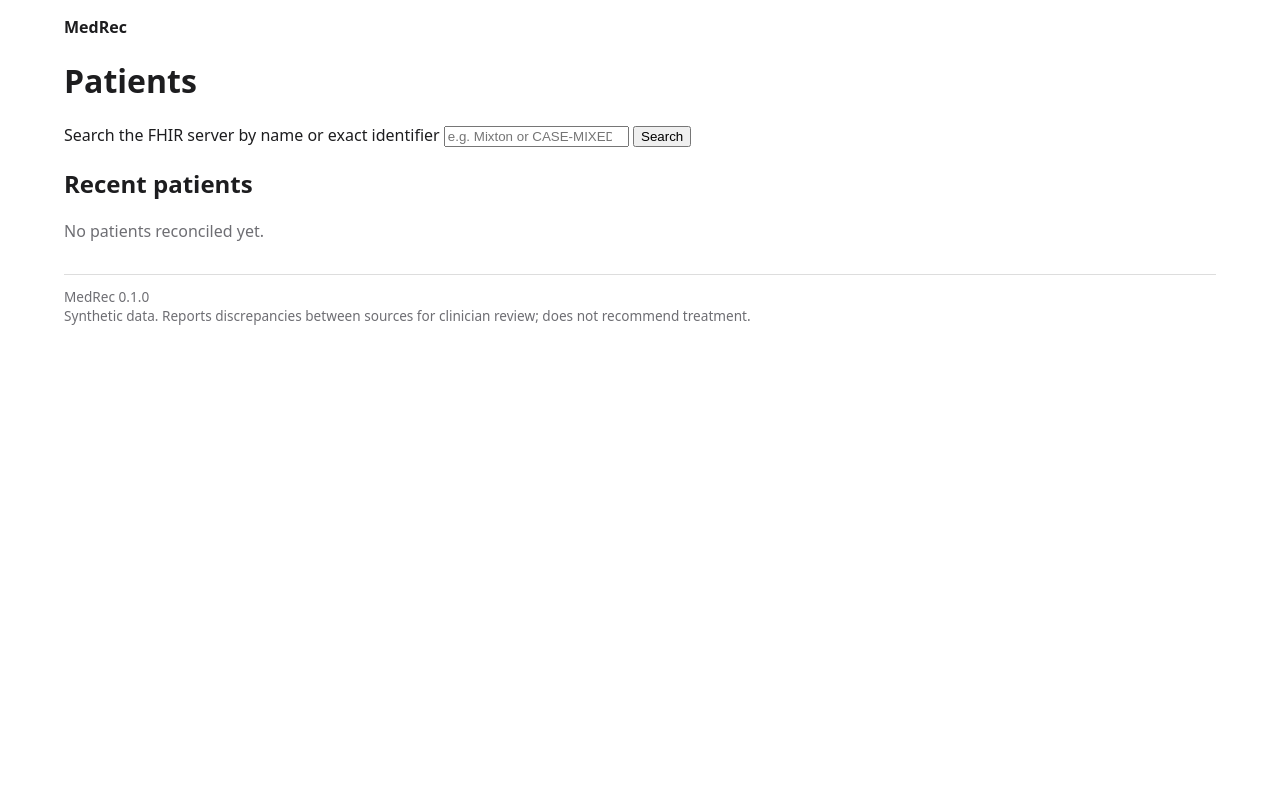
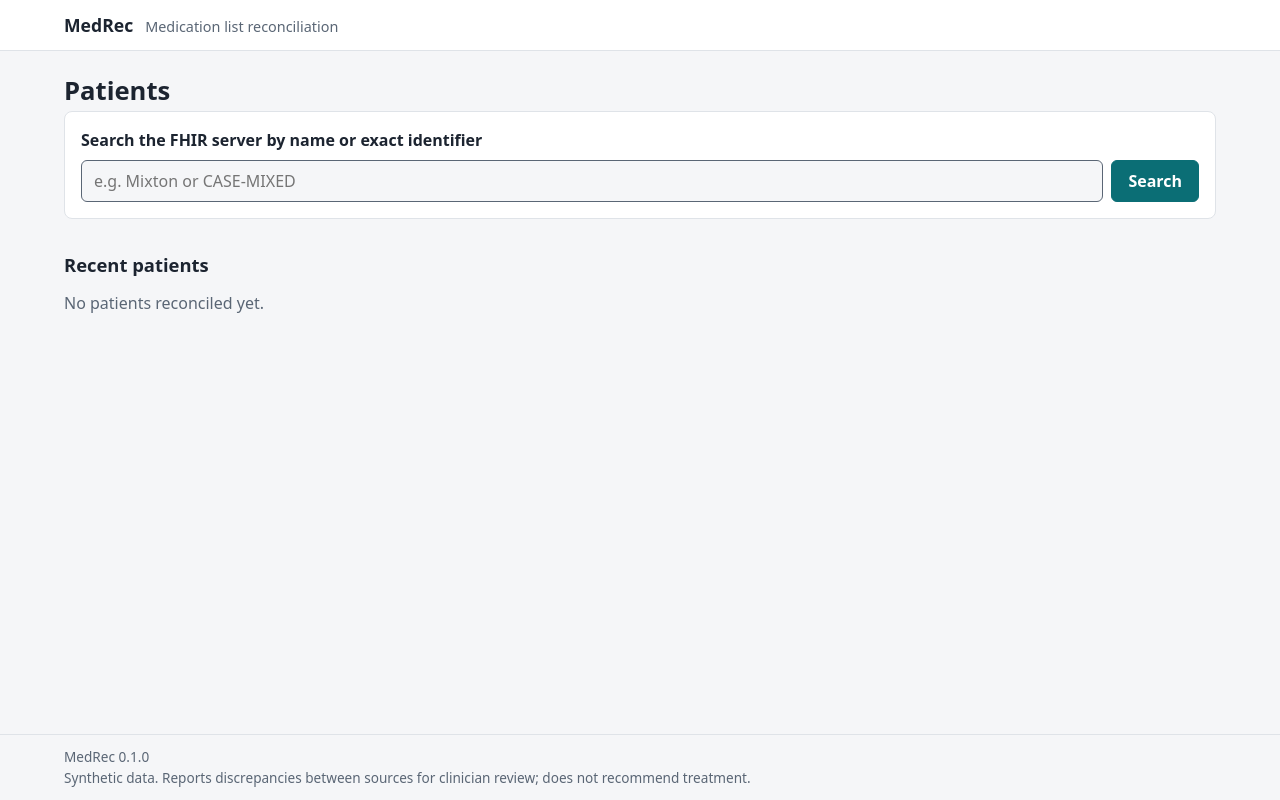
Before and after one commit to Coforge-LMS/Medication_List_Reconciliation, a FastAPI app: page / in a window 1280 px wide. Run offline with FastAPI, Linux system fonts and the light colour scheme; parts of the project's set-up code (start-up, migrations or seed data) failed here and were passed over; some libraries are stand-ins or nearby versions.

Commit message:
feat(app): stylesheet and clearer page layout (TEA-47 follow-up)
Replaces the inline CSS with a bundled app/static/app.css, with light and
dark colours and no external hosts. Adds a header bar, cards, summary counts
per finding type and tables that scroll inside their card on narrow screens.
Colour only tells finding types apart, so no source looks like the truth.

Co-Authored-By: Claude Opus 5.5 <noreply@anthropic.com>

```diff
--- a/app/main.py
+++ b/app/main.py
@@ -10,6 +10,7 @@ from typing import Annotated
 import httpx
 from fastapi import Depends, FastAPI, HTTPException, Request
 from fastapi.responses import HTMLResponse, JSONResponse, RedirectResponse, Response
+from fastapi.staticfiles import StaticFiles
 from fastapi.templating import Jinja2Templates
 from sqlalchemy.exc import OperationalError
 from sqlalchemy.orm import Session
@@ -70,6 +71,7 @@ async def lifespan(app: FastAPI) -> AsyncIterator[None]:
 
 
 app = FastAPI(title="MedRec", version=__version__, lifespan=lifespan)
+app.mount("/static", StaticFiles(directory=Path(__file__).resolve().parent / "static"))
 templates = Jinja2Templates(directory=Path(__file__).resolve().parent / "templates")
 templates.env.filters["utc_time"] = utc_time
 templates.env.globals.update(
--- /dev/null
+++ b/app/static/app.css
@@ -0,0 +1,173 @@
+/* MedRec styles. Colour only tells finding types apart; no source is ever emphasised over another. */
+:root {
+  color-scheme: light dark;
+  --bg: #f5f6f8;
+  --surface: #ffffff;
+  --ink: #1c2430;
+  --muted: #5a6675;
+  --line: #dfe3e8;
+  --head: #f0f2f5;
+  --accent: #0b6e75;
+  --on-accent: #ffffff;
+  --duplicate: #6d4fb3;
+  --missing: #a85d0a;
+  --mismatch: #1f6fb2;
+  --other: #66707c;
+}
+
+@media (prefers-color-scheme: dark) {
+  :root {
+    --bg: #12161c;
+    --surface: #1b2129;
+    --ink: #e6eaf0;
+    --muted: #9aa6b4;
+    --line: #2f3843;
+    --head: #232a33;
+    --accent: #58c4ca;
+    --on-accent: #06262a;
+    --duplicate: #b39df0;
+    --missing: #e6a456;
+    --mismatch: #6db3ea;
+    --other: #9aa6b4;
+  }
+}
+
+* { box-sizing: border-box; }
+
+body {
+  margin: 0;
+  min-height: 100vh;
+  display: flex;
+  flex-direction: column;
+  background: var(--bg);
+  color: var(--ink);
+  font: 16px/1.5 system-ui, -apple-system, "Segoe UI", Roboto, sans-serif;
+}
+
+a { color: var(--accent); }
+a:focus-visible, button:focus-visible, input:focus-visible {
+  outline: 3px solid var(--accent);
+  outline-offset: 2px;
+}
+
+h1 { margin: 0 0 .25rem; font-size: 1.6rem; line-height: 1.25; }
+h2 { margin: 2rem 0 .75rem; font-size: 1.15rem; }
+h3 { margin: 0 0 .5rem; font-size: 1rem; }
+p { margin: 0 0 .75rem; }
+
+.topbar, footer { padding: .75rem max(1rem, calc((100% - 72rem) / 2)); }
+.topbar {
+  display: flex;
+  align-items: baseline;
+  gap: .75rem;
+  background: var(--surface);
+  border-bottom: 1px solid var(--line);
+}
+.brand { color: var(--ink); font-size: 1.1rem; font-weight: 700; text-decoration: none; }
+.tagline { color: var(--muted); font-size: .9rem; }
+
+main {
+  flex: 1;
+  width: 100%;
+  max-width: 74rem;
+  margin: 0 auto;
+  padding: 1.5rem 1rem 2rem;
+}
+
+footer {
+  border-top: 1px solid var(--line);
+  color: var(--muted);
+  font-size: .85rem;
+}
+
+.muted { color: var(--muted); }
+
+.card {
+  margin-bottom: 1rem;
+  padding: 1rem;
+  background: var(--surface);
+  border: 1px solid var(--line);
+  border-radius: 8px;
+}
+.card > :last-child { margin-bottom: 0; }
+
+#interview, .notice {
+  padding: .5rem .75rem;
+  background: var(--head);
+  border-radius: 6px;
+}
+.notice { margin-top: .75rem; }
+
+.actions { display: flex; flex-wrap: wrap; align-items: center; gap: .75rem 1rem; }
+.actions form { margin: 0; }
+
+button, .button {
+  display: inline-block;
+  padding: .5rem 1rem;
+  background: var(--accent);
+  border: 1px solid var(--accent);
+  border-radius: 6px;
+  color: var(--on-accent);
+  font: inherit;
+  font-weight: 600;
+  text-decoration: none;
+  cursor: pointer;
+}
+
+.search { display: grid; grid-template-columns: 1fr auto; gap: .5rem; }
+.search label { grid-column: 1 / -1; font-weight: 600; }
+.search input {
+  width: 100%;
+  min-width: 0;
+  padding: .5rem .75rem;
+  background: var(--bg);
+  border: 1px solid var(--muted);
+  border-radius: 6px;
+  color: inherit;
+  font: inherit;
+}
+
+.table-wrap { overflow-x: auto; }
+table { width: 100%; border-collapse: collapse; font-size: .92rem; }
+th, td {
+  padding: .45rem .6rem;
+  border-bottom: 1px solid var(--line);
+  text-align: left;
+  vertical-align: top;
+}
+th { background: var(--head); font-weight: 600; white-space: nowrap; }
+tbody tr:last-child td { border-bottom: 0; }
+.finding-table { min-width: 44rem; }
+.finding-table td:nth-child(n+3) { min-width: 6rem; }
+.columns td:nth-child(2) { white-space: nowrap; }
+
+.summary {
+  display: grid;
+  grid-template-columns: repeat(auto-fit, minmax(11rem, 1fr));
+  gap: .75rem;
+  margin: 0 0 1rem;
+  padding: 0;
+  list-style: none;
+}
+.summary li {
+  padding: .75rem 1rem;
+  background: var(--surface);
+  border: 1px solid var(--line);
+  border-left: 4px solid var(--type, var(--other));
+  border-radius: 8px;
+}
+.summary .count { display: block; font-size: 1.6rem; font-weight: 700; line-height: 1.2; }
+
+.finding-group { border-left: 4px solid var(--type, var(--other)); }
+
+.type-duplicate { --type: var(--duplicate); }
+.type-missing { --type: var(--missing); }
+.type-dosage_mismatch { --type: var(--mismatch); }
+
+.columns {
+  display: grid;
+  grid-template-columns: repeat(auto-fit, minmax(18rem, 1fr));
+  gap: 1rem;
+  align-items: start;
+}
+.columns .card { margin-bottom: 0; }
--- a/app/templates/_records.html
+++ b/app/templates/_records.html
@@ -3,9 +3,10 @@
 <h2>Medications compared</h2>
 <div class="columns">
   {% for heading, records in columns %}
-  <section>
+  <section class="card">
     <h3>{{ heading }}</h3>
     {% if records %}
+    <div class="table-wrap">
       <table>
         <thead><tr><th>Name</th><th>Dose</th><th>Frequency</th></tr></thead>
         <tbody>
@@ -14,6 +15,7 @@
           {% endfor %}
         </tbody>
       </table>
+    </div>
     {% elif heading in (no_data or []) %}
     <p class="muted">No data</p>
     {% else %}
@@ -25,6 +27,7 @@
 
 <h2>Rejected records</h2>
 {% if rejected %}
+<div class="card table-wrap">
   <table>
     <thead><tr><th>Source</th><th>Name</th><th>Reasons</th></tr></thead>
     <tbody>
@@ -37,6 +40,7 @@
       {% endfor %}
     </tbody>
   </table>
+</div>
 {% else %}
 <p class="muted">None</p>
 {% endif %}
--- a/app/templates/base.html
+++ b/app/templates/base.html
@@ -4,19 +4,13 @@
   <meta charset="utf-8">
   <meta name="viewport" content="width=device-width, initial-scale=1">
   <title>{% block title %}MedRec{% endblock %}</title>
-  <style>
-    body { font-family: system-ui, sans-serif; margin: 0 auto; max-width: 72rem; padding: 1rem; color: #1d1d1f; }
-    header a { color: inherit; text-decoration: none; font-weight: 600; }
-    table { border-collapse: collapse; width: 100%; margin: .5rem 0 1.5rem; }
-    th, td { border-bottom: 1px solid #ddd; padding: .35rem .5rem; text-align: left; vertical-align: top; }
-    th { background: #f5f5f7; }
-    .columns { display: grid; grid-template-columns: repeat(auto-fit, minmax(16rem, 1fr)); gap: 1rem; }
-    .muted { color: #6e6e73; }
-    footer { margin-top: 2rem; padding-top: .75rem; border-top: 1px solid #ddd; font-size: .85rem; color: #6e6e73; }
-  </style>
+  <link rel="stylesheet" href="/static/app.css?v={{ version }}">
 </head>
 <body>
-  <header><a href="/">MedRec</a></header>
+  <header class="topbar">
+    <a class="brand" href="/">MedRec</a>
+    <span class="tagline">Medication list reconciliation</span>
+  </header>
   <main>{% block content %}{% endblock %}</main>
   <footer>
     <div>MedRec {{ version }}</div>
--- a/app/templates/history.html
+++ b/app/templates/history.html
@@ -1,12 +1,15 @@
 {% extends "base.html" %}
 {% block title %}History · {{ patient.name or patient.identifier }} · MedRec{% endblock %}
 {% block content %}
+<div class="card">
   <h1>Reconciliation history</h1>
   <p>
     <a href="/patients/{{ fhir_id }}">{{ patient.name or patient.identifier }}</a>
     <span class="muted">· {{ patient.identifier }}</span>
   </p>
+</div>
 {% if runs %}
+<div class="card table-wrap">
   <table>
     <thead><tr><th>Run</th><th>Started (UTC)</th><th>App version</th><th>Findings</th><th>By type</th></tr></thead>
     <tbody>
@@ -21,6 +24,7 @@
       {% endfor %}
     </tbody>
   </table>
+</div>
 {% else %}
 <p class="muted">No runs yet</p>
 {% endif %}
--- a/app/templates/patients.html
+++ b/app/templates/patients.html
@@ -2,7 +2,7 @@
 {% block title %}Patients · MedRec{% endblock %}
 {% block content %}
 <h1>Patients</h1>
-<form method="get" action="/" role="search">
+<form class="card search" method="get" action="/" role="search">
   <label for="q">Search the FHIR server by name or exact identifier</label>
   <input id="q" name="q" type="search" value="{{ query }}" placeholder="e.g. Mixton or CASE-MIXED">
   <button type="submit">Search</button>
@@ -11,6 +11,7 @@
 {% if results is not none %}
 <h2>Search results</h2>
 {% if results %}
+<div class="card table-wrap">
   <table>
     <thead><tr><th>Name</th><th>Identifier</th><th>Birth date</th><th>Gender</th></tr></thead>
     <tbody>
@@ -24,6 +25,7 @@
       {% endfor %}
     </tbody>
   </table>
+</div>
 {% else %}
 <p class="muted">No patients match "{{ query }}".</p>
 {% endif %}
@@ -31,6 +33,7 @@
 
 <h2>Recent patients</h2>
 {% if recent %}
+<div class="card table-wrap">
   <table>
     <thead><tr><th>Name</th><th>Identifier</th><th>Last run (UTC)</th></tr></thead>
     <tbody>
@@ -43,6 +46,7 @@
       {% endfor %}
     </tbody>
   </table>
+</div>
 {% else %}
 <p class="muted">No patients reconciled yet.</p>
 {% endif %}
```
Also changed, not shown: app/templates/patient.html (+7 -3 lines), app/templates/run.html (+16 -7 lines), tests/app/test_app_pages.py (+28 -0 lines). Lines whose indentation alone changed are shown as unchanged.
